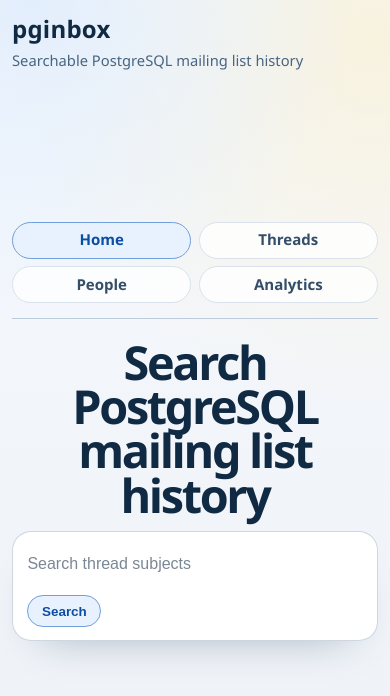
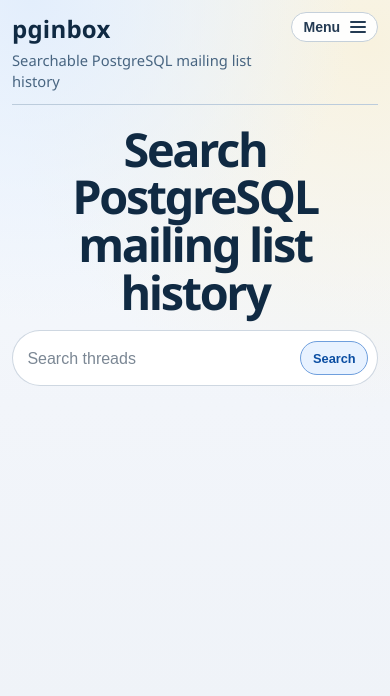
Before and after one commit to jbonatakis/pginbox, a Svelte app in the folder src/frontend/: page / in a window 390 px wide. Shown: the top 696 px of the page. Built offline with nearby package versions, Linux system fonts and the light colour scheme.

Commit message:
More FE tweaks, mobile focus

```diff
--- a/src/frontend/App.svelte
+++ b/src/frontend/App.svelte
@@ -70,6 +70,7 @@
   let contentElement: HTMLElement | null = null;
   let handledRoutePathname: string | null =
     typeof window !== "undefined" ? window.location.pathname : null;
+  let mobileNavOpen = false;
   let routeContextChips: ContextChip[] = [];
 
   const documentTitleForRoute = (route: AppRoute): string => {
@@ -94,11 +95,20 @@
     contentElement?.focus();
   };
 
+  const toggleMobileNav = (): void => {
+    mobileNavOpen = !mobileNavOpen;
+  };
+
+  const closeMobileNav = (): void => {
+    mobileNavOpen = false;
+  };
+
   $: if (typeof document !== "undefined") {
     const route = $currentRoute;
     document.title = documentTitleForRoute(route);
 
     if (route.pathname !== handledRoutePathname) {
+      mobileNavOpen = false;
       handledRoutePathname = route.pathname;
       void focusRouteHeading();
     }
@@ -111,6 +121,7 @@
   <a class="skip-link" href="#main-content">Skip to main content</a>
 
   <header class="shell-header">
+    <div class="header-bar">
       <div class="brand-block">
         <a href={homePath} class="brand-link" on:click={(event) => onLinkClick(event, homePath)}
           >pginbox</a
@@ -118,16 +129,42 @@
         <p>Searchable PostgreSQL mailing list history</p>
       </div>
 
-    <nav aria-label="Primary navigation">
+      <div class="nav-popover">
+        <button
+          type="button"
+          class="nav-toggle"
+          aria-controls="primary-navigation"
+          aria-expanded={mobileNavOpen}
+          aria-label={mobileNavOpen ? "Close navigation menu" : "Open navigation menu"}
+          on:click={toggleMobileNav}
+        >
+          <span class="nav-toggle-text">Menu</span>
+          <span class="nav-toggle-icon" aria-hidden="true">
+            <span class:open={mobileNavOpen}></span>
+            <span class:open={mobileNavOpen}></span>
+            <span class:open={mobileNavOpen}></span>
+          </span>
+        </button>
+
+        <nav
+          id="primary-navigation"
+          class:mobile-open={mobileNavOpen}
+          aria-label="Primary navigation"
+        >
           {#each navItems as item}
             <a
               href={item.path}
               class:active={isActiveNavItem(item, $currentRoute.name)}
               aria-current={isActiveNavItem(item, $currentRoute.name) ? "page" : undefined}
-          on:click={(event) => onLinkClick(event, item.path)}>{item.label}</a
+              on:click={(event) => {
+                closeMobileNav();
+                onLinkClick(event, item.path);
+              }}>{item.label}</a
             >
           {/each}
         </nav>
+      </div>
+    </div>
   </header>
 
   {#if $currentRoute.name !== "home" && routeContextChips.length > 0}
@@ -211,6 +248,7 @@
     margin: 0 auto;
     padding: 1rem 1.25rem 2.5rem;
     display: grid;
+    align-content: start;
     gap: 1rem;
     min-width: 0;
   }
@@ -235,12 +273,24 @@
   }
 
   .shell-header {
+    padding-bottom: 0.9rem;
+    border-bottom: 1px solid #bcccdc;
+  }
+
+  .header-bar {
     display: flex;
     align-items: end;
     justify-content: space-between;
     gap: 0.9rem;
-    padding-bottom: 0.9rem;
-    border-bottom: 1px solid #bcccdc;
+    min-width: 0;
+  }
+
+  .nav-popover {
+    position: relative;
+    display: flex;
+    align-items: center;
+    justify-content: flex-end;
+    margin-left: auto;
   }
 
   .brand-block {
@@ -261,6 +311,45 @@
     margin: 0;
     color: #486581;
     font-size: 0.92rem;
+  }
+
+  .nav-toggle {
+    display: none;
+    align-items: center;
+    gap: 0.6rem;
+    padding: 0.45rem 0.7rem;
+    border: 1px solid #c5d0da;
+    border-radius: 999px;
+    background: rgba(255, 255, 255, 0.92);
+    color: #243b53;
+    font-size: 0.88rem;
+    font-weight: 700;
+    line-height: 1;
+    cursor: pointer;
+  }
+
+  .nav-toggle-text {
+    white-space: nowrap;
+  }
+
+  .nav-toggle-icon {
+    width: 1rem;
+    height: 0.8rem;
+    display: grid;
+    align-content: center;
+    gap: 0.18rem;
+  }
+
+  .nav-toggle-icon span {
+    display: block;
+    width: 100%;
+    height: 2px;
+    border-radius: 999px;
+    background: currentColor;
+    transition:
+      transform 140ms ease,
+      opacity 140ms ease;
+    transform-origin: center;
   }
 
   nav {
@@ -351,21 +440,58 @@
     }
 
     .shell-header {
+      padding-bottom: 0.7rem;
+    }
+
+    .header-bar {
       align-items: start;
-      flex-direction: column;
-      gap: 0.7rem;
+    }
+
+    .nav-toggle {
+      display: inline-flex;
+      flex-shrink: 0;
+      margin-left: auto;
+    }
+
+    .nav-toggle-icon span.open:nth-child(1) {
+      transform: translateY(0.31rem) rotate(45deg);
+    }
+
+    .nav-toggle-icon span.open:nth-child(2) {
+      opacity: 0;
+    }
+
+    .nav-toggle-icon span.open:nth-child(3) {
+      transform: translateY(-0.31rem) rotate(-45deg);
     }
 
     nav {
-      width: 100%;
-      flex-wrap: wrap;
+      position: absolute;
+      top: calc(100% + 0.45rem);
+      right: 0;
+      display: none;
+      justify-content: stretch;
       gap: 0.45rem;
+      width: min(14rem, calc(100vw - 1.5rem));
+      padding: 0.45rem;
+      border: 1px solid #cdd7e1;
+      border-radius: 1rem;
+      background: rgba(255, 255, 255, 0.98);
+      box-shadow:
+        0 20px 45px -28px rgba(16, 42, 67, 0.45),
+        0 8px 18px -16px rgba(16, 42, 67, 0.35);
+      z-index: 30;
+    }
+
+    nav.mobile-open {
+      display: grid;
     }
 
     nav a {
-      flex: 1 1 calc(50% - 0.4rem);
-      text-align: center;
-      min-width: 5.5rem;
+      width: 100%;
+      text-align: left;
+      padding: 0.7rem 0.85rem;
+      border-radius: 0.8rem;
     }
 
     .context-strip {
--- a/src/frontend/components/threads/ThreadsFilters.svelte
+++ b/src/frontend/components/threads/ThreadsFilters.svelte
@@ -1,8 +1,10 @@
 <script lang="ts">
   import type { List } from "shared/api";
   import { createEventDispatcher } from "svelte";
+  import { THREADS_QUERY_DEFAULT_LIMIT } from "../../lib/state/threadsQuery";
 
   export let fromDate = "";
+  export let defaultLimit = THREADS_QUERY_DEFAULT_LIMIT;
   export let isBusy = false;
   export let isListsLoading = false;
   export let limit = 25;
@@ -14,64 +16,67 @@
   export let toDate = "";
 
   const dispatch = createEventDispatcher<{
-    clear: void;
-    fromchange: string | null;
-    limitchange: number;
-    listchange: string | null;
     retrylists: void;
-    searchsubmit: string | null;
-    tochange: string | null;
+    searchsubmit: {
+      from: string | null;
+      limit: number;
+      list: string | null;
+      q: string | null;
+      to: string | null;
+    };
   }>();
 
   let searchDraft = searchQuery;
-  let lastSyncedSearchQuery = searchQuery;
+  let selectedListDraft = selectedList ?? "";
+  let fromDateDraft = fromDate;
+  let toDateDraft = toDate;
+  let limitDraft = limit;
+  let lastSyncedFilterState = "";
 
-  $: if (searchQuery !== lastSyncedSearchQuery) {
-    searchDraft = searchQuery;
-    lastSyncedSearchQuery = searchQuery;
+  const normalizedDraftText = (value: string): string | null => {
+    const normalized = value.trim();
+    return normalized.length > 0 ? normalized : null;
+  };
+
+  const serializeFilterState = (): string =>
+    JSON.stringify({
+      fromDate,
+      limit,
+      searchQuery,
+      selectedList: selectedList ?? null,
+      toDate,
+    });
+
+  $: {
+    const nextSyncedFilterState = serializeFilterState();
+    if (nextSyncedFilterState === lastSyncedFilterState) {
+      // No applied-filter change to sync into the local draft state.
+    } else {
+      lastSyncedFilterState = nextSyncedFilterState;
+      fromDateDraft = fromDate;
+      limitDraft = limit;
+      searchDraft = searchQuery;
+      selectedListDraft = selectedList ?? "";
+      toDateDraft = toDate;
+    }
   }
 
   $: hasUnknownSelectedList =
-    typeof selectedList === "string" &&
-    selectedList.length > 0 &&
-    !listOptions.some((candidate) => candidate.name === selectedList);
-
-  const emitListChange = (event: Event): void => {
-    const target = event.currentTarget;
-    if (!(target instanceof HTMLSelectElement)) return;
-
-    const normalized = target.value.trim();
-    dispatch("listchange", normalized.length > 0 ? normalized : null);
-  };
-
-  const emitFromChange = (event: Event): void => {
-    const target = event.currentTarget;
-    if (!(target instanceof HTMLInputElement)) return;
-
-    const normalized = target.value.trim();
-    dispatch("fromchange", normalized.length > 0 ? normalized : null);
-  };
-
-  const emitToChange = (event: Event): void => {
-    const target = event.currentTarget;
-    if (!(target instanceof HTMLInputElement)) return;
-
-    const normalized = target.value.trim();
-    dispatch("tochange", normalized.length > 0 ? normalized : null);
-  };
-
-  const emitLimitChange = (event: Event): void => {
-    const target = event.currentTarget;
-    if (!(target instanceof HTMLSelectElement)) return;
-
-    const parsed = Number(target.value);
-    if (!Number.isInteger(parsed)) return;
-
-    dispatch("limitchange", parsed);
-  };
+    selectedListDraft.length > 0 &&
+    !listOptions.some((candidate) => candidate.name === selectedListDraft);
+  $: hasModifiedFilters =
+    searchDraft !== "" ||
+    selectedListDraft !== "" ||
+    fromDateDraft !== "" ||
+    toDateDraft !== "" ||
+    Number(limitDraft) !== defaultLimit;
 
   const emitClear = (): void => {
-    dispatch("clear");
+    fromDateDraft = "";
+    limitDraft = defaultLimit;
+    searchDraft = "";
+    selectedListDraft = "";
+    toDateDraft = "";
   };
 
   const emitRetryLists = (): void => {
@@ -79,38 +84,43 @@
   };
 
   const emitSearchSubmit = (): void => {
-    const normalized = searchDraft.trim();
-    lastSyncedSearchQuery = normalized;
-    dispatch("searchsubmit", normalized.length > 0 ? normalized : null);
+    const parsedLimit = Number(limitDraft);
+
+    dispatch("searchsubmit", {
+      from: normalizedDraftText(fromDateDraft),
+      limit: Number.isInteger(parsedLimit) ? parsedLimit : limit,
+      list: normalizedDraftText(selectedListDraft),
+      q: normalizedDraftText(searchDraft),
+      to: normalizedDraftText(toDateDraft),
+    });
   };
 </script>
 
-<section class="filters" aria-label="Thread filters">
+<form class="filters" aria-label="Thread filters" on:submit|preventDefault={emitSearchSubmit}>
   <div class="field search-field">
-    <label for="threads-search">Subject search</label>
-    <form class="search-form" on:submit|preventDefault={emitSearchSubmit}>
+    <label for="threads-search">Search threads</label>
+    <div class="search-form">
       <input
         id="threads-search"
         type="search"
         bind:value={searchDraft}
-        placeholder="Search thread subjects"
+        placeholder="Search threads"
         disabled={isBusy}
       />
       <button type="submit" class="search-button" disabled={isBusy}>Search</button>
-    </form>
+    </div>
   </div>
 
   <div class="field list-field">
     <label for="threads-list">List</label>
     <select
       id="threads-list"
-      value={selectedList ?? ""}
+      bind:value={selectedListDraft}
       disabled={isBusy || isListsLoading}
-      on:change={emitListChange}
     >
       <option value="">All lists</option>
       {#if hasUnknownSelectedList}
-        <option value={selectedList}>{selectedList} (Unavailable)</option>
+        <option value={selectedListDraft}>{selectedListDraft} (Unavailable)</option>
       {/if}
       {#each listOptions as list (list.id)}
         <option value={list.name}>{list.name}</option>
@@ -132,10 +142,9 @@
     <input
       id="threads-from"
       type="date"
-      value={fromDate}
-      max={toDate || undefined}
+      bind:value={fromDateDraft}
+      max={toDateDraft || undefined}
       disabled={isBusy}
-      on:change={emitFromChange}
     />
   </div>
 
@@ -144,16 +153,15 @@
     <input
       id="threads-to"
       type="date"
-      value={toDate}
-      min={fromDate || undefined}
+      bind:value={toDateDraft}
+      min={fromDateDraft || undefined}
       disabled={isBusy}
-      on:change={emitToChange}
     />
   </div>
 
   <div class="field">
     <label for="threads-limit">Limit</label>
-    <select id="threads-limit" value={limit} disabled={isBusy} on:change={emitLimitChange}>
+    <select id="threads-limit" bind:value={limitDraft} disabled={isBusy}>
       {#each limitOptions as option}
         <option value={option}>{option}</option>
       {/each}
@@ -161,11 +169,16 @@
   </div>
 
   <div class="actions">
-    <button type="button" class="clear-button" disabled={isBusy} on:click={emitClear}
+    <button
+      type="button"
+      class="clear-button"
+      class:modified={hasModifiedFilters}
+      disabled={isBusy}
+      on:click={emitClear}
       >Clear filters</button
     >
   </div>
-</section>
+</form>
 
 <style>
   .filters {
@@ -248,6 +261,7 @@
   .actions {
     display: flex;
     align-items: end;
+    align-self: end;
   }
 
   .clear-button {
@@ -261,6 +275,12 @@
     padding: 0.44rem 0.6rem;
     cursor: pointer;
     min-height: 2rem;
+  }
+
+  .clear-button.modified {
+    border-color: #6f9fdd;
+    background: #e8f2ff;
+    color: #0b4ea2;
   }
 
   .clear-button:disabled {
@@ -316,6 +336,7 @@
     .actions {
       grid-column: span 1;
       align-items: start;
+      align-self: start;
     }
   }
 </style>
--- a/src/frontend/pages/HomePage.svelte
+++ b/src/frontend/pages/HomePage.svelte
@@ -31,8 +31,8 @@
           type="search"
           name="q"
           bind:value={searchQuery}
-          aria-label="Search thread subjects"
-          placeholder="Search thread subjects"
+          aria-label="Search threads"
+          placeholder="Search threads"
         />
         <button type="submit" class="search-button">Search</button>
       </div>
@@ -63,7 +63,7 @@
     max-width: 12ch;
     color: #102a43;
     font-size: clamp(2.4rem, 7vw, 4.8rem);
-    line-height: 0.95;
+    line-height: 1.02;
     letter-spacing: -0.05em;
   }
 
@@ -91,17 +91,28 @@
     border: 0;
     padding: 0.6rem 0;
     background: transparent;
+    -webkit-appearance: none;
+    appearance: none;
     color: #102a43;
     font-size: clamp(1rem, 2.2vw, 1.15rem);
     line-height: 1.2;
+  }
+
+  input::-webkit-search-decoration,
+  input::-webkit-search-cancel-button,
+  input::-webkit-search-results-button,
+  input::-webkit-search-results-decoration {
+    -webkit-appearance: none;
   }
 
   input::placeholder {
     color: #7b8794;
   }
 
-  input:focus {
+  input:focus,
+  input:focus-visible {
     outline: none;
+    box-shadow: none;
   }
 
   .search-frame:focus-within {
@@ -148,14 +159,15 @@
     }
 
     .search-frame {
-      grid-template-columns: 1fr;
-      justify-items: start;
-      border-radius: 1.2rem;
-      padding: 0.8rem 0.9rem;
+      grid-template-columns: minmax(0, 1fr) auto;
+      gap: 0.55rem;
+      padding: 0.5rem 0.55rem 0.5rem 0.9rem;
     }
 
     .search-button {
-      min-height: 2rem;
+      min-height: 2.15rem;
+      padding: 0.4rem 0.72rem;
+      font-size: 0.8rem;
     }
   }
 </style>
```
Also changed, not shown: src/frontend/lib/state/threadsQuery.ts (+27 -0 lines), src/frontend/pages/ThreadsPage.svelte (+16 -23 lines), src/server/routes/threads.ts (+48 -3 lines), 2 other files (tests, documents, lock files or other folders). Lines whose indentation alone changed are shown as unchanged.
